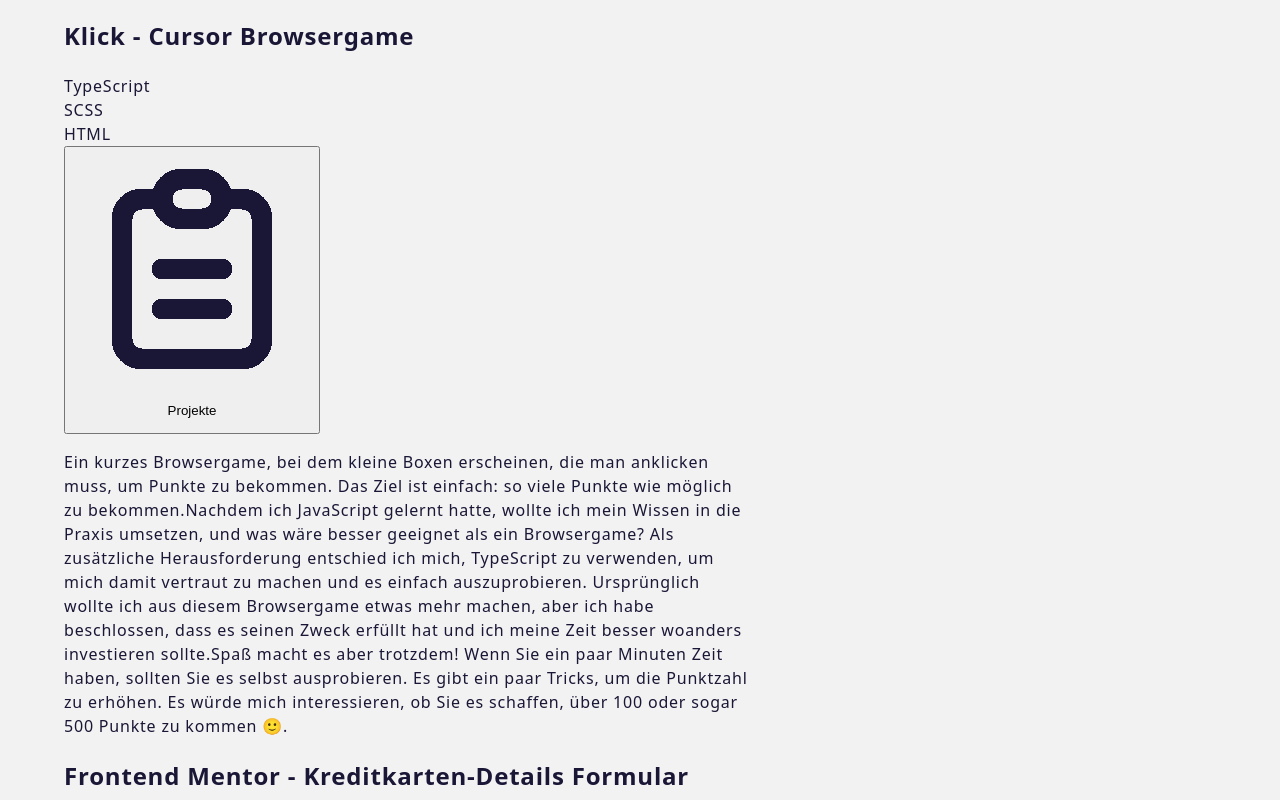
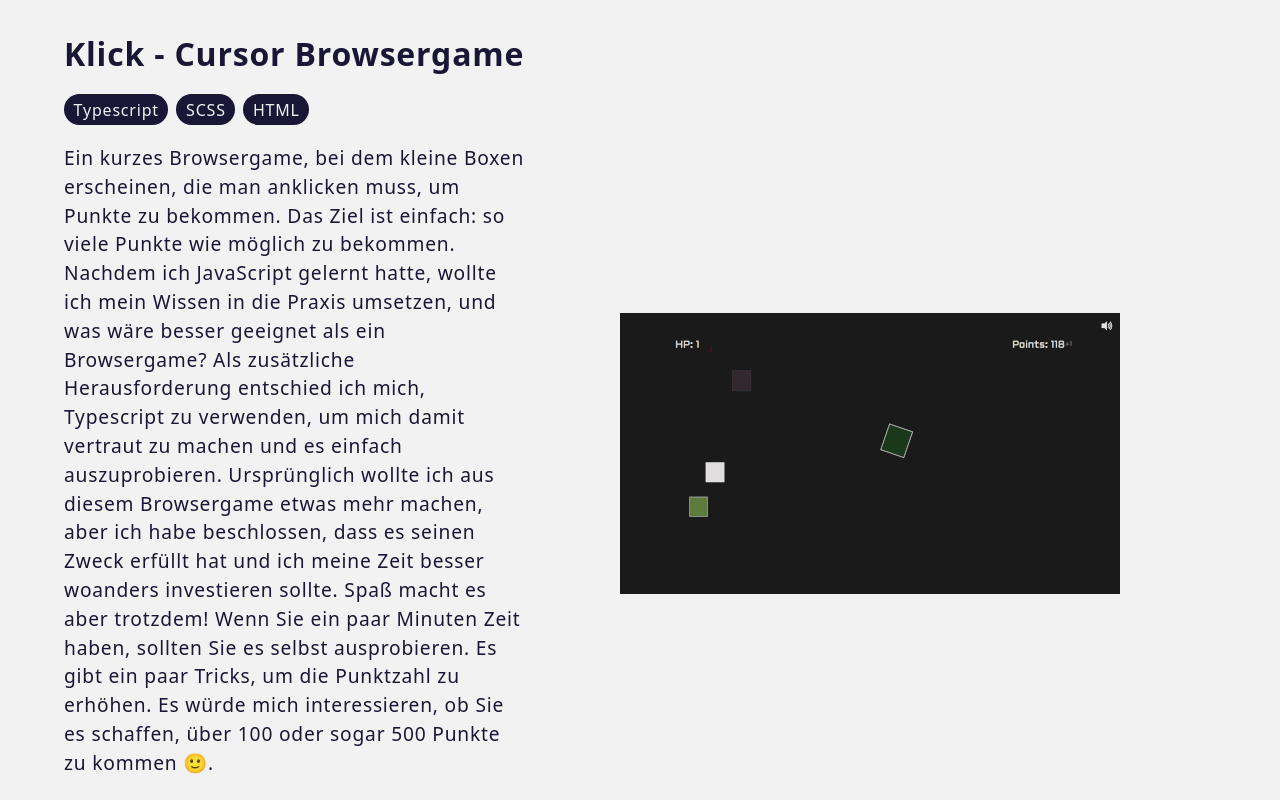
Before and after one commit to SutonToch/Portfolio, a React (Vite) app: page / in a window 1280 px wide. Shown: the part 860-1660 px from the top of the page. Built offline with nearby package versions, Linux system fonts and the light colour scheme.

Commit message:
UPDATE style projects section

```diff
--- a/src/components/Projects.tsx
+++ b/src/components/Projects.tsx
@@ -33,12 +33,11 @@ export default function Projects(props:ProjectsProps) {
                     {project.stack.map((x) => <div className="stack-element">{x}</div>)}
                 </div>
                 <button className="project-btn" onClick={() => props.setPage(project.state)}>
-                  <div className="project-btn--content">
                     <img src={Projects_Icon} alt=""/>
                     <p>{props.text_data.btn_projects}</p>
-                  </div>
                 </button>
-                <p>{project.short}</p>
+                <p className="project-short">{project.short}</p>
+                <img className="project-img" src={project.imgPath} alt=""/>
             </div>
         )
     })
--- a/src/data/projects_text.ts
+++ b/src/data/projects_text.ts
@@ -11,26 +11,26 @@ export const projects_text_data = {
                 state: "Klick",
                 imgPath: klickPic,
                 stack: [
-                    "TypeScript",
+                    "Typescript",
                     "SCSS",
                     "HTML"
                 ],
                 liveURL: "https://sutontoch.github.io/Klick/",
                 short: [
-                    "Ein kurzes Browsergame, bei dem kleine Boxen erscheinen, die man anklicken muss, um Punkte zu bekommen. Das Ziel ist einfach: so viele Punkte wie möglich zu bekommen.",
-                    "Nachdem ich JavaScript gelernt hatte, wollte ich mein Wissen in die Praxis umsetzen, und was wäre besser geeignet als ein Browsergame? Als zusätzliche Herausforderung entschied ich mich, TypeScript zu verwenden, um mich damit vertraut zu machen und es einfach auszuprobieren. Ursprünglich wollte ich aus diesem Browsergame etwas mehr machen, aber ich habe beschlossen, dass es seinen Zweck erfüllt hat und ich meine Zeit besser woanders investieren sollte.",
+                    "Ein kurzes Browsergame, bei dem kleine Boxen erscheinen, die man anklicken muss, um Punkte zu bekommen. Das Ziel ist einfach: so viele Punkte wie möglich zu bekommen. ",
+                    "Nachdem ich JavaScript gelernt hatte, wollte ich mein Wissen in die Praxis umsetzen, und was wäre besser geeignet als ein Browsergame? Als zusätzliche Herausforderung entschied ich mich, Typescript zu verwenden, um mich damit vertraut zu machen und es einfach auszuprobieren. Ursprünglich wollte ich aus diesem Browsergame etwas mehr machen, aber ich habe beschlossen, dass es seinen Zweck erfüllt hat und ich meine Zeit besser woanders investieren sollte. ",
                     "Spaß macht es aber trotzdem! Wenn Sie ein paar Minuten Zeit haben, sollten Sie es selbst ausprobieren. Es gibt ein paar Tricks, um die Punktzahl zu erhöhen. Es würde mich interessieren, ob Sie es schaffen, über 100 oder sogar 500 Punkte zu kommen 🙂."
                 ]
             },
             {
-                title: "Frontend Mentor - Kreditkarten-Details Formular",
+                title: "Frontend Mentor - Kreditkarten Details Formular",
                 state: "Cards",
                 imgPath: cardPic,
                 stack: [
                     "React",
                     "Vite",
                     "npm",
-                    "TypeScript",
+                    "Typescript",
                     "SCSS",
                     "HTML"
                 ],
@@ -65,7 +65,7 @@ export const projects_text_data = {
                     "React",
                     "Vite",
                     "npm",
-                    "TypeScript",
+                    "Typescript",
                     "SCSS",
                     "HTML"
                 ],
@@ -86,14 +86,14 @@ export const projects_text_data = {
                 state: "Klick",
                 imgPath: klickPic,
                 stack: [
-                    "TypeScript",
+                    "Typescript",
                     "SCSS",
                     "HTML"
                 ],
                 liveURL: "https://sutontoch.github.io/Klick/",
                 short: [
                     "A short Browsergame, where boxes appear that you have to click to get points. The goal is simply to get as many points as possible.",
-                    "After learning JavaScript, I wanted to put my knowledge into practice, and what better option than a Browsergame? For an added challenge, I decided to use TypeScript to get familiar with it, and simply try it out. Initially I wanted this Browsergame to be a little more than it turned out to be, but I decided that it served it's purpose and my time was better spend elsewhere.",
+                    "After learning JavaScript, I wanted to put my knowledge into practice, and what better option than a Browsergame? For an added challenge, I decided to use Typescript to get familiar with it, and simply try it out. Initially I wanted this Browsergame to be a little more than it turned out to be, but I decided that it served it's purpose and my time was better spend elsewhere.",
                     "It's still fun though! If you have a few minutes of spare time, consider trying it yourself. There are a few tricks to increase your score.. I'd be interested if you're able to get past 100 or even 500 score 🙂."
                 ]
             },
@@ -105,7 +105,7 @@ export const projects_text_data = {
                     "React",
                     "Vite",
                     "npm",
-                    "TypeScript",
+                    "Typescript",
                     "SCSS",
                     "HTML"
                 ],
@@ -140,7 +140,7 @@ export const projects_text_data = {
                     "React",
                     "Vite",
                     "npm",
-                    "TypeScript",
+                    "Typescript",
                     "SCSS",
                     "HTML"
                 ],
--- a/src/styles/Projects.css
+++ b/src/styles/Projects.css
@@ -4,4 +4,91 @@
   padding: 3em 5vw;
 }
 
+.project-container {
+  display: grid;
+  grid-template-columns: 2fr 3fr;
+  grid-template-areas: "title image" "stack image" "short image" "btn image";
+  min-height: 80vh;
+}
+
+.project-container:has(+ .project-container) {
+  margin-bottom: 3em;
+}
+
+.project-title {
+  grid-area: title;
+  font-size: 2rem;
+  text-wrap: balance;
+  margin-top: 2rem;
+  margin-bottom: 1rem;
+}
+
+.stack-container {
+  grid-area: stack;
+  display: flex;
+  align-self: center;
+}
+.stack-container .stack-element {
+  color: hsl(0, 0%, 95%);
+  background-color: hsl(245, 40%, 15%);
+  border-radius: 50px;
+  padding: 0.2em 0.6em;
+  margin-right: 0.5em;
+}
+
+.project-btn {
+  grid-area: btn;
+  display: flex;
+  align-self: center;
+  justify-content: center;
+  font-size: 1.6rem;
+  color: hsl(245, 40%, 15%);
+  border: 5px solid hsl(245, 40%, 15%);
+  border-radius: 100vw;
+  padding: 0.1em 1em;
+  margin: 1em auto;
+  cursor: pointer;
+  background: linear-gradient(to left, hsl(0, 0%, 95%) 50%, #7db48e 50%) right;
+  background-size: 200%;
+  transition: background-position 1.5s ease-in-out;
+}
+.project-btn p {
+  font-weight: bold;
+  align-self: center;
+  margin: 0;
+}
+.project-btn img {
+  width: 45px;
+  margin-right: 0.2em;
+}
+.project-btn:hover {
+  background-position: left;
+}
+
+.project-short {
+  grid-area: short;
+  font-size: 1.2rem;
+}
+
+.project-img {
+  grid-area: image;
+  align-self: center;
+  justify-self: center;
+}
+
+@media (max-width: 1100px) {
+  .project-container {
+    grid-template-columns: 1fr;
+    grid-template-areas: "title" "stack" "image" "btn" "short";
+  }
+  .project-img {
+    margin-top: 1em;
+  }
+  .project-short {
+    font-size: 1.1rem;
+    text-align: center;
+    margin: 0 auto;
+  }
+}
+
 /*# sourceMappingURL=Projects.css.map */
--- a/src/styles/scss/Projects.scss
+++ b/src/styles/scss/Projects.scss
@@ -5,3 +5,106 @@
     background-color: var.$clr-white;
     padding: 3em 5vw;
 }
+
+.project-container {
+    display: grid;
+    grid-template-columns: 2fr 3fr;
+    grid-template-areas:
+    'title image'
+    'stack image'
+    'short image'
+    'btn image';
+    min-height: 80vh;
+}
+
+.project-container:has(+.project-container) {
+    margin-bottom: 3em;
+}
+
+.project-title {
+    grid-area: title;
+    font-size: 2rem;
+    text-wrap: balance;
+    margin-top: 2rem;
+    margin-bottom: 1rem;
+}
+
+.stack-container {
+    grid-area: stack;
+    display: flex;
+    align-self: center;
+
+    .stack-element {
+        color: var.$clr-white;
+        background-color: var.$clr-darkblue;
+        border-radius: 50px;
+        padding: 0.2em 0.6em;
+        margin-right: 0.5em;
+    }
+}
+
+.project-btn {
+    grid-area: btn;
+    display: flex;
+    align-self: center;
+    justify-content: center;
+    font-size: 1.6rem;
+    color: var.$clr-darkblue;
+    border: 5px solid var.$clr-darkblue;
+    border-radius: 100vw;
+    padding: 0.1em 1em;
+    margin: 1em auto;
+    cursor: pointer;
+
+    background: linear-gradient(to left, var.$clr-white 50%, var.$clr-green 50%) right;
+    background-size: 200%;
+    transition: background-position 1.5s ease-in-out;
+
+    p {
+        font-weight: bold;
+        align-self: center;
+        margin: 0;
+    }
+
+    img {
+        width: 45px;
+        margin-right: 0.2em;
+    }
+
+    &:hover {
+        background-position: left;
+    }
+}
+
+.project-short {
+    grid-area: short;
+    font-size: 1.2rem;
+}
+
+.project-img {
+    grid-area: image;
+    align-self: center;
+    justify-self: center;
+}
+
+@media (max-width: 1100px) {
+    .project-container {
+        grid-template-columns: 1fr;
+        grid-template-areas:
+        'title'
+        'stack'
+        'image'
+        'btn'
+        'short';
+    }
+
+    .project-img {
+        margin-top: 1em;
+    }
+
+    .project-short {
+        font-size: 1.1rem;
+        text-align: center;
+        margin: 0 auto;
+    }
+}
```
Also changed, not shown: src/assets/icons/clipboard-text_white.png (added), 1 other file (tests, documents, lock files or other folders).
